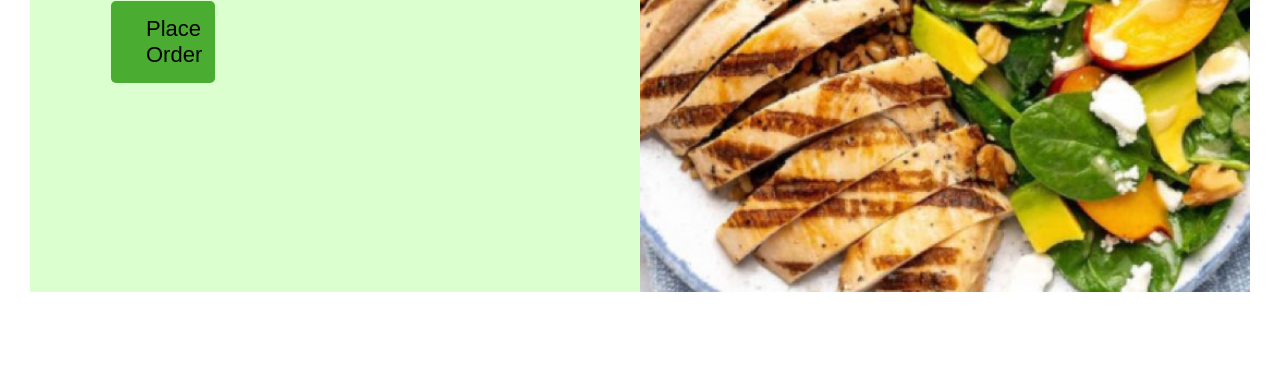
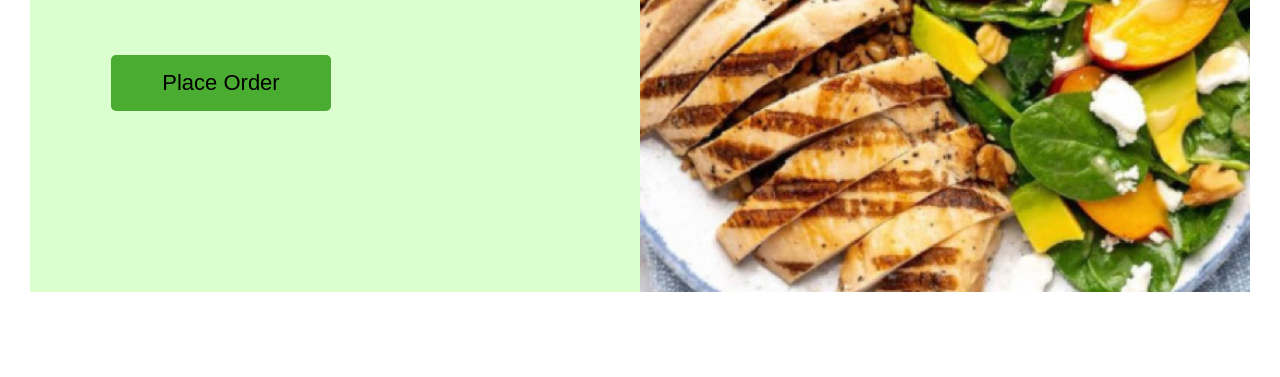
Before and after one commit to Prodigy-J/get-gitty, a plain HTML site: page index.html in a window 1280 px wide. Shown: the part 423-800 px from the top of the page. Drawn offline with Linux system fonts and the light colour scheme.

Commit message:
Modification to CSS file

```diff
--- a/style.css
+++ b/style.css
@@ -65,7 +65,7 @@ main {
   margin-top: 15%;
   display: flex;
   flex-direction: column;
-  font-size: 100%;
+  font-size: 2em;
   font-weight: bold;
   font-family: Liberation Sans;
 }
@@ -73,7 +73,7 @@ main {
 .left-main button {
   margin-top: 50px;
   padding: 15px 35px;
-  width: 50%;
+  width: 10em;
   font-size: 22px;
   background-color: #4aac31;
   border-radius: 5px;
@@ -123,6 +123,7 @@ main img {
 
   .left-main {
     height: 40vh;
+    font-size: 1em;
   }
 
   .left-main button {
```
